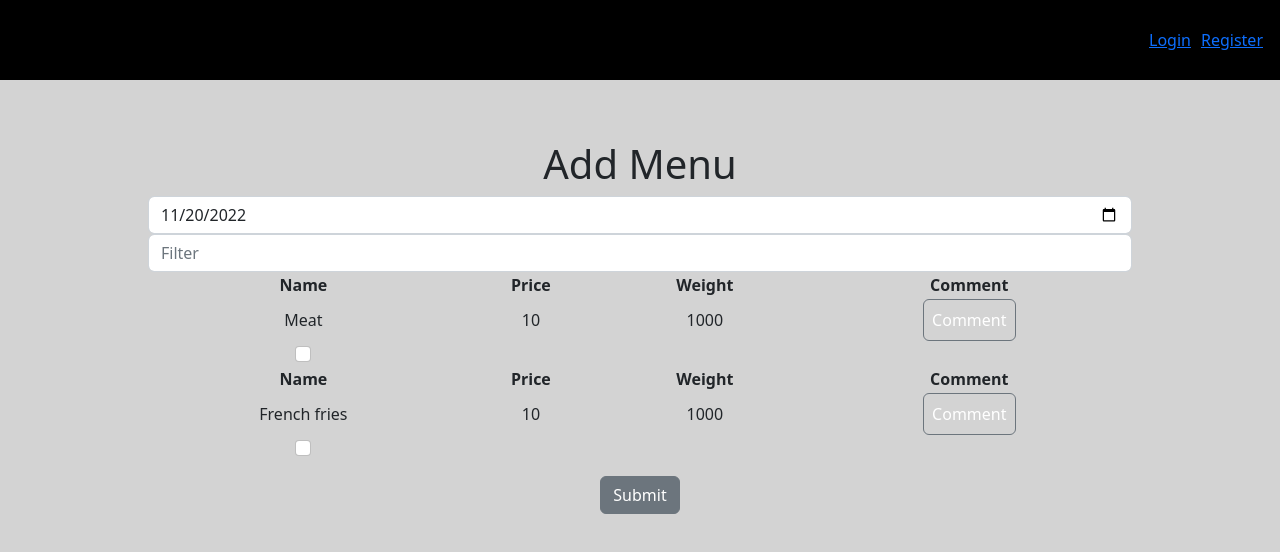
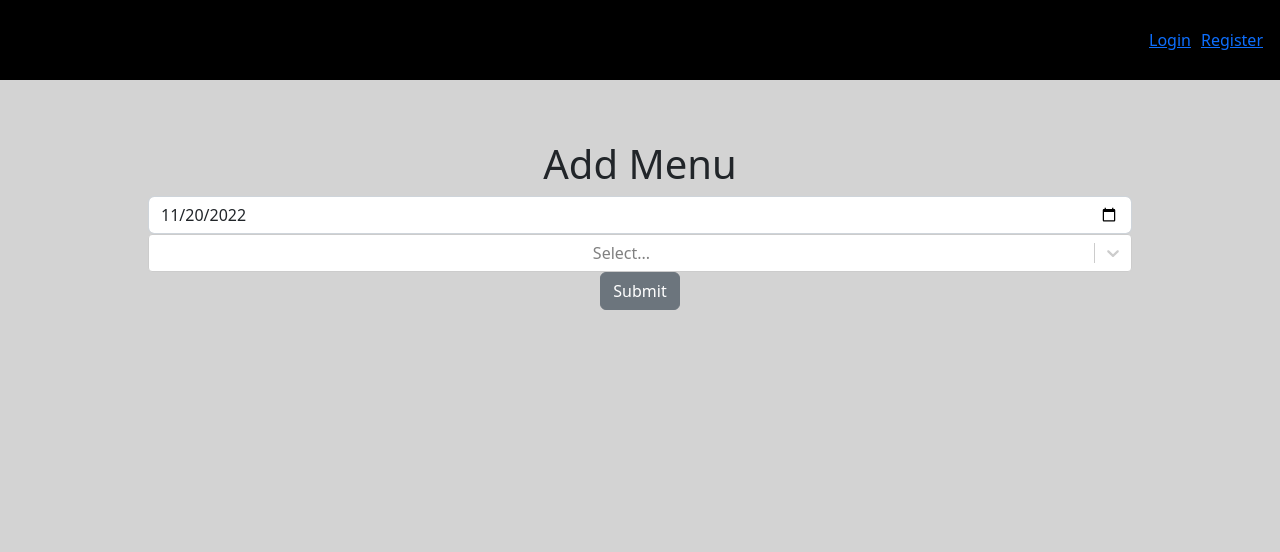
Before and after one commit to avrbovsky/canteen, a React (Create React App) app: page /addMenu in a window 1280 px wide. Shown: the top 552 px of the page. Built offline with nearby package versions, Linux system fonts and the light colour scheme.

Commit message:
add Menu and fix bugs

```diff
--- a/package.json
+++ b/package.json
@@ -11,6 +11,7 @@
     "@types/react": "^18.0.21",
     "@types/react-dom": "^18.0.6",
     "assert": "^2.0.0",
+    "axios": "^1.2.0",
     "bootstrap": "^5.2.2",
     "buffer": "^6.0.3",
     "js-sha256": "^0.9.0",
@@ -19,6 +20,7 @@
     "react-dom": "^18.2.0",
     "react-router-dom": "^6.4.2",
     "react-scripts": "5.0.1",
+    "react-select": "^5.6.1",
     "reactstrap": "^9.1.5",
     "typescript": "^4.8.4",
     "web-vitals": "^2.1.4"
--- a/src/pages/AddMenuPage.tsx
+++ b/src/pages/AddMenuPage.tsx
@@ -5,6 +5,23 @@ import { url } from "../config";
 import { FoodProps } from "../types";
 import { Food } from "../components/Food";
 import { useGetFoodList } from "../hooks/useGetFoodList";
+import { components } from "react-select";
+import { default as ReactSelect } from "react-select";
+
+const Option = (props: any) => {
+  return (
+    <div>
+      <components.Option {...props}>
+        <input
+          type="checkbox"
+          checked={props.isSelected}
+          onChange={() => null}
+        />{" "}
+        <label>{props.label}</label>
+      </components.Option>
+    </div>
+  );
+};
 
 const formReducer = (state: any, event: any) => {
   if (event.reset) {
@@ -37,9 +54,17 @@ export const AddMenuPage = () => {
   };
 
   const handleAddMenu = () => {
-    fetch(`${url}/api/foodCreate`, {
+    const keys: number[] = [];
+    optionSelected?.forEach(({ value }) => keys.push(value));
+    fetch(`${url}/api/menuCreate`, {
       method: "POST",
-      body: JSON.stringify(formData),
+      body: JSON.stringify({
+        date:
+          formData.date == undefined
+            ? date.toISOString().split("T")[0]
+            : formData.date,
+        id: keys,
+      }),
       headers: {
         "Content-Type": "application/json; charset=UTF-8",
       },
@@ -48,24 +73,22 @@ export const AddMenuPage = () => {
 
   const [name, setName] = useState("");
   //const { foods } = useGetFoodList();
-  const [foodsFiltered, setFoodsFiltered] = useState([
-    { id: 0, name: "Meat", price: 10, weight: 1000 },
-    { id: 1, name: "French fries", price: 10, weight: 1000 },
-  ]);
-  const navigate = useNavigate();
+  const [foods, setFoods] = useState(
+    [
+      { id: 0, name: "Meat", price: 10, weight: 1000 },
+      { id: 1, name: "French fries", price: 10, weight: 1000 },
+    ].map(({ id, name }) => ({ value: id, label: name }))
+  );
 
-  const filter = (keyword: string): void => {
-    if (keyword !== "") {
-      const results = foodsFiltered.filter((food) => {
-        return food.name.toLowerCase().startsWith(keyword.toLowerCase());
-      });
-      setFoodsFiltered(results);
-    } else {
-      setFoodsFiltered(foodsFiltered);
-      // If the text field is empty, show all foods
-    }
+  type option = {
+    value: number;
+    label: string;
+  };
 
-    setName(keyword);
+  const [optionSelected, setOptionSelected] = useState<option[]>();
+
+  const handleChange = (selected: any) => {
+    setOptionSelected(selected);
   };
 
   return (
@@ -87,37 +110,35 @@ export const AddMenuPage = () => {
       >
         <Input
           type="date"
-          name="username"
+          name="date"
           defaultValue={date.toISOString().split("T")[0]}
-          onChange={(e) => setDate(new Date(e.currentTarget.value))}
+          onChange={setFormData}
           required
+          disabled={submitting}
         ></Input>
 
-        <Input
-          type="search"
-          value={name}
-          onChange={(e) => {
-            filter(e.target.value);
-          }}
-          placeholder="Filter"
-        ></Input>
-        <Table>
-          {foodsFiltered && foodsFiltered.length > 0 ? (
-            foodsFiltered.map(({ id, name, price, weight }) => (<>
-              <Food id={id} name={name} price={price} weight={weight} />         <Input
-              type="checkbox"
-              name="topping"
-              value="Paneer"
-              //checked={isChecked}
-              //onChange={handleOnChange}
-            />
-            </>
-            ))
-          ) : (
-            <h1>No results found!</h1>
-          )}
-        </Table>
-        <Button type="submit" disabled={submitting}>
+        <span
+          data-toggle="popover"
+          data-trigger="focus"
+          data-content="Please selecet"
+        >
+          <ReactSelect
+            isDisabled={submitting}
+            required
+            options={foods}
+            isMulti
+            closeMenuOnSelect={false}
+            hideSelectedOptions={false}
+            components={{
+              Option,
+            }}
+            onChange={handleChange}
+            //allowSelectAll={true}
+            value={optionSelected}
+          />
+        </span>
+
+        <Button type="submit" disabled={submitting} onC>
           Submit
         </Button>
       </Form>
```
Also changed, not shown: 1 other file (tests, documents, lock files or other folders).
